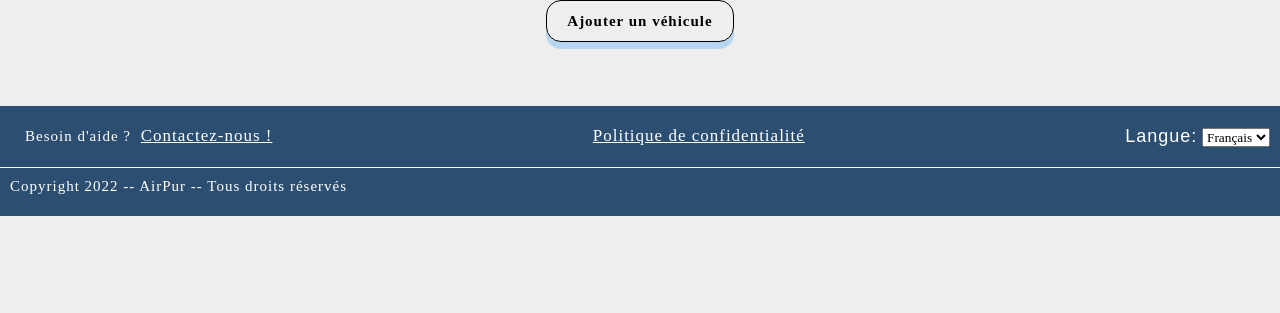
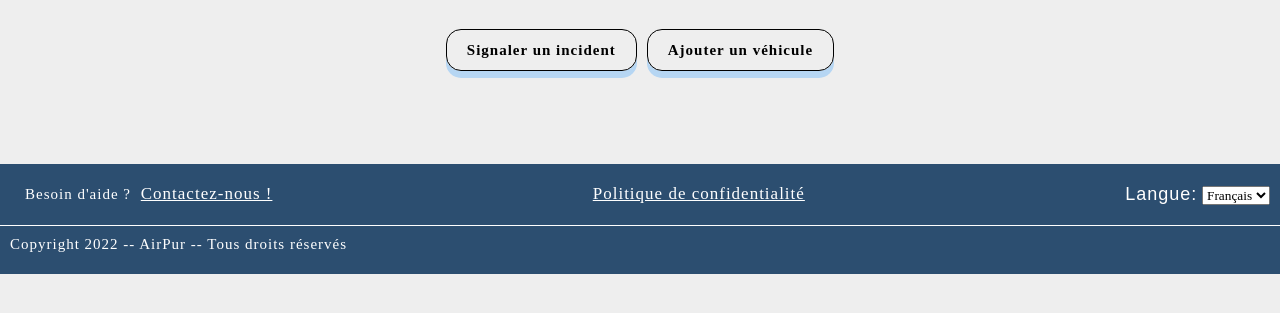
Before and after one commit to timotheemillot/SITENEW, a PHP site: template views/vueVehicule.php in a window 1280 px wide. Shown: the part 286-599 px from the top of the page. Run offline with PHP 8.4, Linux system fonts and the light colour scheme; the template is opened without the code that fills it, so the values that code supplies are empty; some libraries are stand-ins or nearby versions.

Commit message:
reagencement des boutons page vehicule et details + img sur boutons edit et delete

```diff
--- a/public/css/objects.css
+++ b/public/css/objects.css
@@ -91,8 +91,16 @@
 
 .imgOutils{
 
-    height: 20px;
-    width: 20px;
+    position: relative;
+    width: 40px;
+    cursor: pointer;
+    margin-right: 20px;
+    text-decoration: none;
+}
+
+.imgOutils:hover{
+
+    width: 45px;
 }
 
 /*----------TABLE-END----------*/
@@ -210,6 +218,26 @@ span
 }
 
 /*----------POPUP-END----------*/
+
+/*----------TableBoutonsAlignés----------*/
+
+.multipleButtonTable{
+    border: transparent;
+    margin-left: auto;
+    margin-right: auto;
+}
+
+.multipleButtonTable td{
+    padding: 5px;
+    width: fit-content;
+    border: none;
+}
+.multipleButtonTable td:hover{
+    background-color: transparent;
+}
+
+/*----------TableBoutonsAlignés-END----------*/
+
 
 /*----------TABLECOMPTE----------*/
 
@@ -580,4 +608,45 @@ table td:hover .daytitle{  position: absolute; left:40%;  top: 45%;  width:442px
 }
 
 
+.filtre
+{
+    position:absolute;
+    width: 15%;
+    height:min-content;
+    background: rgba(109, 130, 175, 0.5);
+    border-radius:8px;
+    padding:1% 2%;
+    top: 22%;
+    right: 4%;
+    box-sizing:border-box;
+
+
+}
+
+
+#divforme{
+    border : 2px solid rgb(1, 99, 177);
+    border-radius: 10px / 5px;
+    width: 100%;
+    padding: 2%;
+    font-size: 20px;
+    margin-top: 10%;
+    margin-bottom: 10%;
+
+
+  }
+
+
+
+
+ #divforme option {
+    background-color: #f9f9f9;
+    color: #333;
+    font-size: 20px;
+
+  }
+
+
+
+
 /*---------RESERVATION--------*/
--- a/views/vueAddVehicule.php
+++ b/views/vueAddVehicule.php
@@ -40,9 +40,9 @@
                 <br>
                 <label>Disponible ?</label> <br>
                 <label for="oui">Oui</label>
-                <input type="radio" id="oui" name="disponible" value="1" <?php if($vehicule->getDisponible() == 1) echo"checked=true"?>>
+                <input type="radio" id="oui" name="disponible" value="1" <?php if (isset($vehicule)) if($vehicule->getDisponible() == 1) echo"checked=true"?>>
                 <label for="non">Non</label>
-                <input type="radio" id="non" name="disponible" value="0" <?php if($vehicule->getDisponible() == 0) echo"checked=true"?>>
+                <input type="radio" id="non" name="disponible" value="0" <?php if (isset($vehicule)) if($vehicule->getDisponible() == 0) echo"checked=true"?>>
                 <br>
                 <!--<label for="ageparc">Age du parc : </label>
                 <input name="ageparc" type="number" value=<?php if(isset($vehicule)) echo $vehicule->getAgeParc();?>>
--- a/views/vueVehicule.php
+++ b/views/vueVehicule.php
@@ -50,7 +50,7 @@
                     echo "<td>Indisponible</td>";
 
                 echo "<td> <a href=\"index.php?action=detail-vehicule&idVehicule=" . $vehicule->getIdVehicule() . "\">Details</a>
-                <td> <a href=\"index.php?action=edit-vehicule&idVehicule=" . $vehicule->getIdVehicule() . "\"><img class=\"imgOutils\" src=\"../public/img/edit2.png\"></a><a href=\"index.php?action=del-vehicule&idVehicule=" . $vehicule->getIdVehicule() . "\"><img class=\"imgOutils\" src=\"../public/img/delete.png\"></a></td>";
+                <td> <a href=\"index.php?action=edit-vehicule&idVehicule=" . $vehicule->getIdVehicule() . "\"><img class=\"imgOutils\" src=\"public/img/edit2.png\"></a><a href=\"index.php?action=del-vehicule&idVehicule=" . $vehicule->getIdVehicule() . "\"><img class=\"imgOutils\" src=\"public/img/delete.png\"></a></td>";
             }
                 echo "</tr>";
         }
@@ -61,13 +61,22 @@
 
 
     </table>
-
-    <?php
-        //si le compte est admin on propose d'ajouter un véhicule
-        if($compte->getIsAdmin() == 1)
-        echo"<div class=\"bout\">
-        <a href=\"index.php?action=add-vehicule\">Ajouter un véhicule</a>
-        <div>"
-    ?>
-
+    <table class="multipleButtonTable">
+         <tr>
+            <td>
+                <div class="bout">
+                    <a href="index.php">Signaler un incident</a>
+                </div>
+            </td>
+        <?php
+            //si le compte est admin on propose d'ajouter un véhicule
+            if($compte->getIsAdmin() == 1)
+                echo"<td>
+                        <div class=\"bout\">
+                            <a href=\"index.php?action=add-vehicule\">Ajouter un véhicule</a>
+                        <div>
+                    </td>";
+        ?>
+        </tr>
+    </table>
 </div>
```
Also changed, not shown: controllers/VehiculeController.php (+2 -5 lines), views/vueDetail.php (+28 -6 lines).
